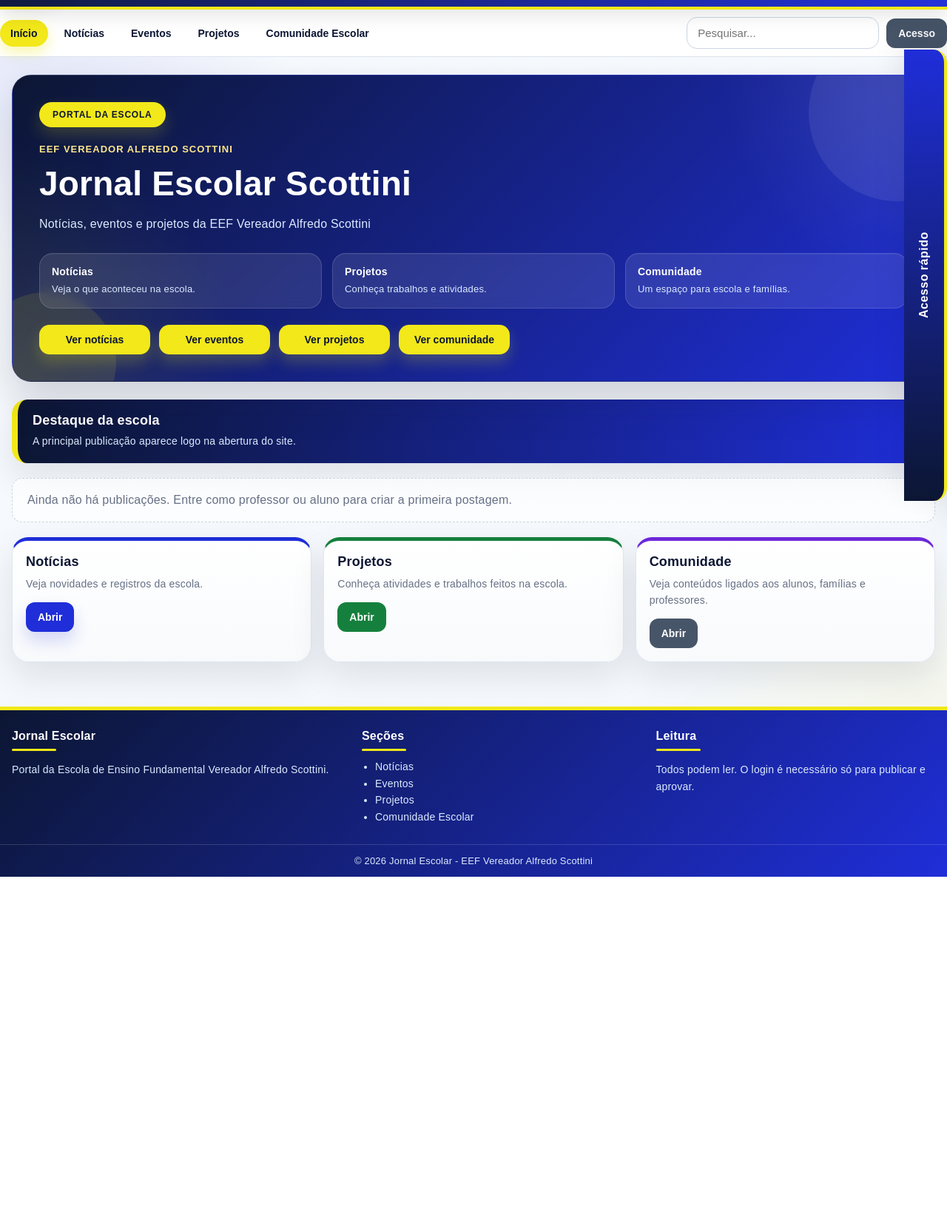
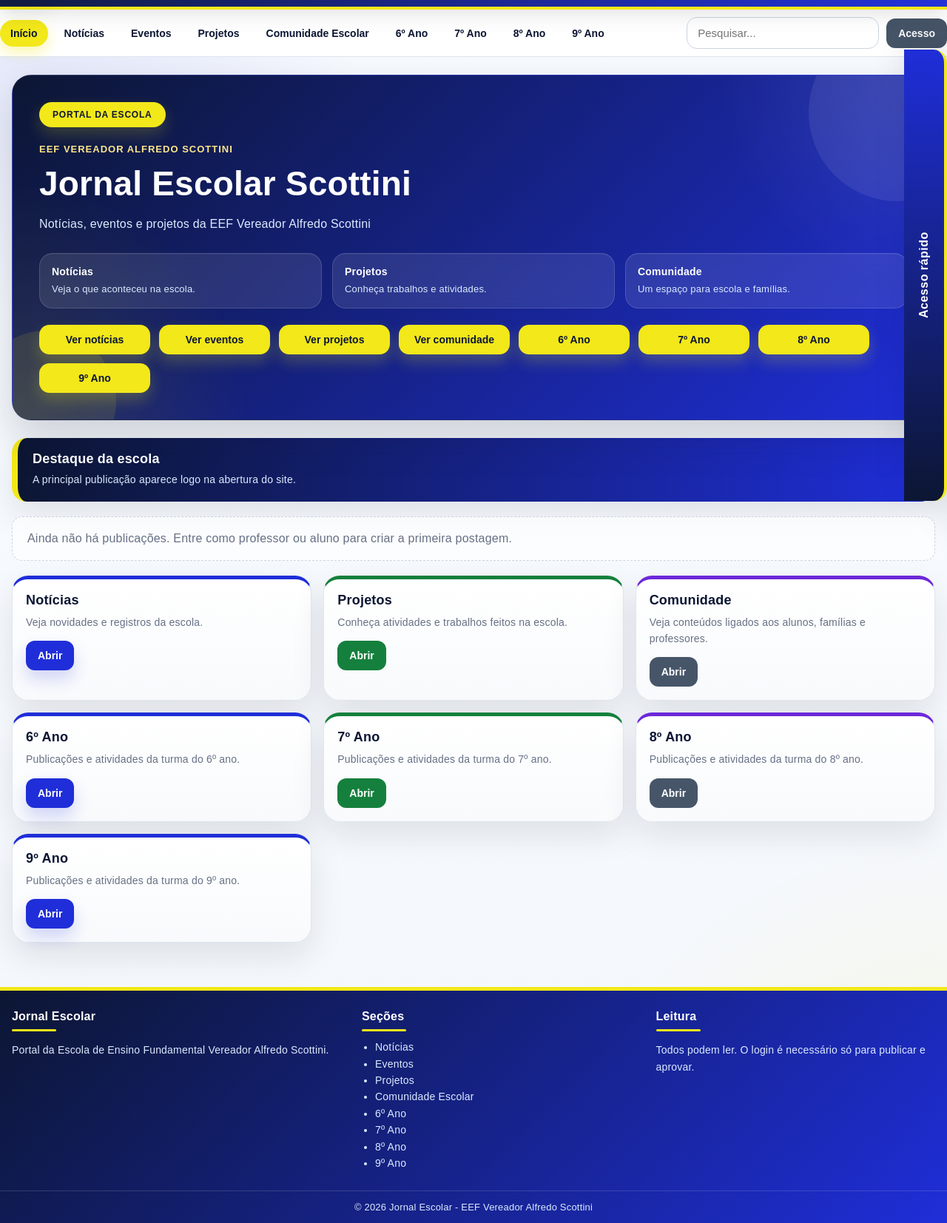
Before and after one commit to rafael123123/JornalEEFVAS, a plain HTML site: page index.html in a window 1280 px wide. Shown: the part 93-1746 px from the top of the page at 74% size. Before the commit the page ends 1278 px from the top, so only its background shows below. Drawn offline with Linux system fonts and the light colour scheme.

Commit message:
atualização de turmas

```diff
--- a/index.html
+++ b/index.html
@@ -602,6 +602,22 @@
       background: linear-gradient(180deg, #9333ea, #d8b4fe);
     }
 
+    .card-conteudo.secao-sexto::before {
+      background: linear-gradient(180deg, #0ea5e9, #7dd3fc);
+    }
+
+    .card-conteudo.secao-setimo::before {
+      background: linear-gradient(180deg, #16a34a, #86efac);
+    }
+
+    .card-conteudo.secao-oitavo::before {
+      background: linear-gradient(180deg, #f97316, #fed7aa);
+    }
+
+    .card-conteudo.secao-nono::before {
+      background: linear-gradient(180deg, #7c3aed, #ddd6fe);
+    }
+
     .card-imagem {
       width: 100%;
       height: 300px;
@@ -1734,6 +1750,10 @@ body {
         <div class="aba-item" data-go="eventos">Eventos</div>
         <div class="aba-item" data-go="projetos">Projetos</div>
         <div class="aba-item" data-go="comunidade">Comunidade Escolar</div>
+        <div class="aba-item" data-go="sexto">6º Ano</div>
+        <div class="aba-item" data-go="setimo">7º Ano</div>
+        <div class="aba-item" data-go="oitavo">8º Ano</div>
+        <div class="aba-item" data-go="nono">9º Ano</div>
         <div id="atalhoAreaLogada" class="aba-item hidden" data-go="painelEnvio">Área logada</div>
       </div>
 
@@ -1822,6 +1842,10 @@ body {
         <button class="nav-btn" data-section="eventos">Eventos</button>
         <button class="nav-btn" data-section="projetos">Projetos</button>
         <button class="nav-btn" data-section="comunidade">Comunidade Escolar</button>
+        <button class="nav-btn" data-section="sexto">6º Ano</button>
+        <button class="nav-btn" data-section="setimo">7º Ano</button>
+        <button class="nav-btn" data-section="oitavo">8º Ano</button>
+        <button class="nav-btn" data-section="nono">9º Ano</button>
         <button id="btnAreaLogada" class="nav-btn hidden" data-section="painelEnvio">Área logada</button>
       </div>
 
@@ -1866,6 +1890,10 @@ body {
               <button class="btn-light" onclick="mostrarSecao('eventos')">Ver eventos</button>
               <button class="btn-light" onclick="mostrarSecao('projetos')">Ver projetos</button>
               <button class="btn-light" onclick="mostrarSecao('comunidade')">Ver comunidade</button>
+              <button class="btn-light" onclick="mostrarSecao('sexto')">6º Ano</button>
+              <button class="btn-light" onclick="mostrarSecao('setimo')">7º Ano</button>
+              <button class="btn-light" onclick="mostrarSecao('oitavo')">8º Ano</button>
+              <button class="btn-light" onclick="mostrarSecao('nono')">9º Ano</button>
             </div>
           </div>
         </div>
@@ -1895,6 +1923,30 @@ body {
               <h3>Comunidade</h3>
               <p>Veja conteúdos ligados aos alunos, famílias e professores.</p>
               <button class="btn-secondary" onclick="mostrarSecao('comunidade')">Abrir</button>
+            </div>
+
+            <div class="home-mini-card azul">
+              <h3>6º Ano</h3>
+              <p>Publicações e atividades da turma do 6º ano.</p>
+              <button class="btn-primary" onclick="mostrarSecao('sexto')">Abrir</button>
+            </div>
+
+            <div class="home-mini-card verde">
+              <h3>7º Ano</h3>
+              <p>Publicações e atividades da turma do 7º ano.</p>
+              <button class="btn-success" onclick="mostrarSecao('setimo')">Abrir</button>
+            </div>
+
+            <div class="home-mini-card roxo">
+              <h3>8º Ano</h3>
+              <p>Publicações e atividades da turma do 8º ano.</p>
+              <button class="btn-secondary" onclick="mostrarSecao('oitavo')">Abrir</button>
+            </div>
+
+            <div class="home-mini-card azul">
+              <h3>9º Ano</h3>
+              <p>Publicações e atividades da turma do 9º ano.</p>
+              <button class="btn-primary" onclick="mostrarSecao('nono')">Abrir</button>
             </div>
           </div>
         </div>
@@ -1932,6 +1984,38 @@ body {
         <div id="lista-comunidade" class="cards"></div>
       </section>
 
+      <section id="sec-sexto" class="page-section hidden section">
+        <div class="section-header">
+          <h2 class="section-title">6º Ano</h2>
+          <p class="section-subtitle">Conteúdos, atividades e publicações do 6º ano.</p>
+        </div>
+        <div id="lista-sexto" class="cards"></div>
+      </section>
+
+      <section id="sec-setimo" class="page-section hidden section">
+        <div class="section-header">
+          <h2 class="section-title">7º Ano</h2>
+          <p class="section-subtitle">Conteúdos, atividades e publicações do 7º ano.</p>
+        </div>
+        <div id="lista-setimo" class="cards"></div>
+      </section>
+
+      <section id="sec-oitavo" class="page-section hidden section">
+        <div class="section-header">
+          <h2 class="section-title">8º Ano</h2>
+          <p class="section-subtitle">Conteúdos, atividades e publicações do 8º ano.</p>
+        </div>
+        <div id="lista-oitavo" class="cards"></div>
+      </section>
+
+      <section id="sec-nono" class="page-section hidden section">
+        <div class="section-header">
+          <h2 class="section-title">9º Ano</h2>
+          <p class="section-subtitle">Conteúdos, atividades e publicações do 9º ano.</p>
+        </div>
+        <div id="lista-nono" class="cards"></div>
+      </section>
+
       <section id="painelEnvio" class="page-section hidden section">
         <div id="painelPublicacao" class="panel hidden">
           <h2 class="section-title">Publicar conteúdo</h2>
@@ -1944,6 +2028,10 @@ body {
             <option value="eventos">Eventos</option>
             <option value="projetos">Projetos</option>
             <option value="comunidade">Comunidade Escolar</option>
+            <option value="sexto">6º Ano</option>
+            <option value="setimo">7º Ano</option>
+            <option value="oitavo">8º Ano</option>
+            <option value="nono">9º Ano</option>
           </select>
 
           <input id="titulo" placeholder="Título" />
@@ -2090,6 +2178,10 @@ body {
           <li>Eventos</li>
           <li>Projetos</li>
           <li>Comunidade Escolar</li>
+          <li>6º Ano</li>
+          <li>7º Ano</li>
+          <li>8º Ano</li>
+          <li>9º Ano</li>
         </ul>
       </div>
       <div class="footer-card">
@@ -2255,7 +2347,11 @@ body {
         noticias: "Notícias",
         eventos: "Eventos",
         projetos: "Projetos",
-        comunidade: "Comunidade Escolar"
+        comunidade: "Comunidade Escolar",
+        sexto: "6º Ano",
+        setimo: "7º Ano",
+        oitavo: "8º Ano",
+        nono: "9º Ano"
       };
       return nomes[secao] || "Publicação";
     }
@@ -2519,7 +2615,7 @@ body {
         return base.includes(termo);
       });
 
-      ["noticias", "eventos", "projetos", "comunidade"].forEach(secao => {
+      ["noticias", "eventos", "projetos", "comunidade", "sexto", "setimo", "oitavo", "nono"].forEach(secao => {
         const area = document.getElementById(`lista-${secao}`);
         if (!area) return;
         const itens = filtrados.filter(item => item.secao === secao);
```
